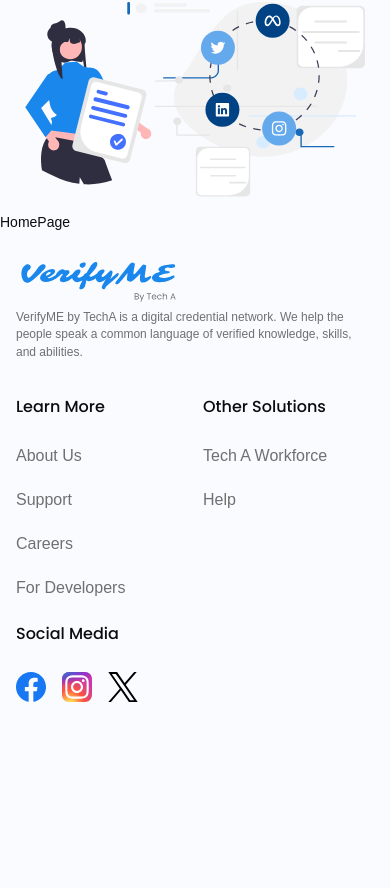
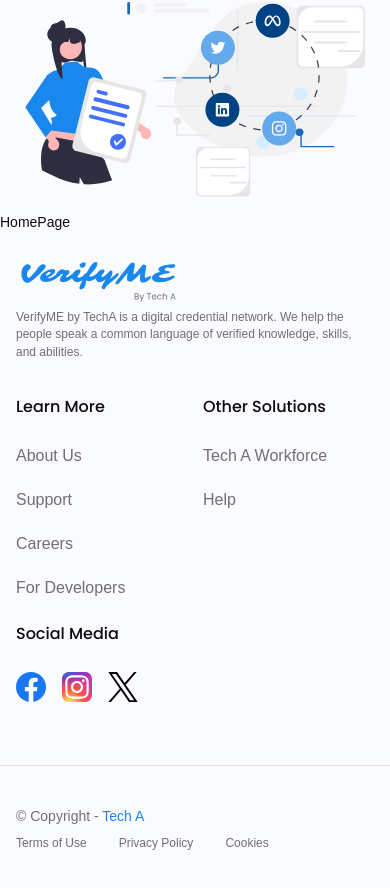
Before and after one commit to lyDiyamong/ratifyme-frontend, a React (Vite) app: page / in a window 390 px wide. Shown: the part 571-1459 px from the top of the page. Before the commit the page ends 1336 px from the top, so only its background shows below. Built offline with nearby package versions, Linux system fonts and the light colour scheme.

Commit message:
add(02-footer): modify the navbar and footer responsive & add respon config

```diff
--- a/src/assets/themes/index.js
+++ b/src/assets/themes/index.js
@@ -135,6 +135,7 @@ const theme = createTheme({
 
     breakpoints: {
         values: {
+            xss: 0,
             xs: 320, // Mobile devices (small screens)
             sm: 600, // Tablets and small screens
             md: 960, // Medium screens (e.g., small desktops)
--- a/src/layouts/landing/Footer.jsx
+++ b/src/layouts/landing/Footer.jsx
@@ -8,7 +8,7 @@ import {
   List,
   ListItem,
 } from "@mui/material";
-import verifyMe from "../../assets/images/VerifyME-Logo.svg";
+import VerifyMeLogo from "../../assets/images/VerifyME-Logo.svg";
 import Facebook from "../../assets/icons/facebok-svg.svg";
 import Instagram from "../../assets/icons/instagram-svg.svg";
 import Twiiter from "../../assets/icons/twitter-svg.svg";
@@ -54,7 +54,7 @@ const Footer = () => {
                               width: 160,
                           }}
                           alt="The house from the offer."
-                          src={verifyMe}
+                          src={VerifyMeLogo}
                       />
                       <Typography
                           variant="body2"
@@ -166,6 +166,50 @@ const Footer = () => {
                   </Grid>
               </Grid>
           </Container>
+
+          <Divider
+              maxWidth={false}
+              sx={{ maxWidth: "1600px", mx: "auto", py: 1, mb: 3 }}
+          />
+
+          <Box sx={{ bgcolor: "inherit", color: "inherit", py: 1, mt: 2 }}>
+              <Container
+                  maxWidth={false}
+                  sx={{ maxWidth: "1600px", mx: "auto", py: 1, mb: 3 }}
+              >
+                  <Typography
+                      variant="body2"
+                      sx={{
+                          display: { xs: "block", sm: "flex" }, // Disable flex below 538px
+                          alignItems: "center",
+                          justifyContent: "space-between",
+                          color: "text.disabled",
+                      }}
+                  >
+                      <Typography>
+                          © Copyright -{" "}
+                          <Typography
+                              component="span"
+                              sx={{ color: theme.palette.primary.main }}
+                          >
+                              Tech A
+                          </Typography>
+                      </Typography>
+
+                      <List
+                          sx={{
+                              display: "flex",
+                              alignItems: "center",
+                              gap: 4,
+                          }}
+                      >
+                          <Link sx={copyrightItem}>Terms of Use</Link>
+                          <Link sx={copyrightItem}>Privacy Policy</Link>
+                          <Link sx={copyrightItem}>Cookies</Link>
+                      </List>
+                  </Typography>
+              </Container>
+          </Box>
       </Box>
   );
 };
--- a/src/layouts/landing/Navbar.jsx
+++ b/src/layouts/landing/Navbar.jsx
@@ -11,7 +11,7 @@ import {
 } from "@mui/material";
 import { Link } from "react-router-dom";
 import MenuOpenIcon from "@mui/icons-material/MenuOpen";
-import verifyMe from "../../assets/images/VerifyME-Logo.svg";
+import VerifyMeLogo from "../../assets/images/VerifyME-Logo.svg";
 import { useTheme } from "@emotion/react";
 
 // Custom hook for hiding the navbar on scroll down and showing on scroll up
@@ -92,26 +92,21 @@ function Navbar() {
                                         width: 120,
                                     }}
                                     alt="The house from the offer."
-                                    src={verifyMe}
+                                    src={VerifyMeLogo}
                                 />
                             </Link>
                         </Box>
                         <Box
                             sx={{
                                 display: {
-                                    xs: "none",
+                                    xss: "none",
                                     md: "flex",
                                     gap: "100px",
                                 },
                             }}
                         >
                             <Box display={"flex"} gap={2}>
-                                <Link
-                                    to="/price"
-                                    // sx={{
-                                    //     borderRadius: "0px",
-                                    // }}
-                                >
+                                <Link to="/price">
                                     <Button sx={buttonStyle}>Price</Button>
                                 </Link>
                                 <Link to="/contactus">
@@ -135,10 +130,8 @@ function Navbar() {
                                     <Button
                                         variant="contained"
                                         sx={{
-                                            borderRadius:
-                                                theme.shape.borderRadius.btn,
-                                            color: theme.palette.text
-                                                .contrastText,
+                                            borderRadius: theme.shape.borderRadius.btn,
+                                            color: theme.palette.text.contrastText,
                                             fontWeight: theme.fontWeight.bold,
                                         }}
                                     >
@@ -177,8 +170,7 @@ function Navbar() {
                                 onClose={handleClose}
                                 sx={{
                                     "& .MuiPaper-root": {
-                                        borderRadius:
-                                            theme.shape.borderRadius.card,
+                                        borderRadius: theme.shape.borderRadius.card,
                                         boxShadow: theme.shadows.default,
                                         border: `1px solid ${theme.palette.text.light}`,
                                     },
@@ -186,20 +178,14 @@ function Navbar() {
                             >
                                 <MenuItem onClick={handleClose}>
                                     <Link to="/signup">
-                                        <Button
-                                            variant="text"
-                                            sx={menuResItem}
-                                        >
+                                        <Button variant="text" sx={menuResItem}>
                                             Price
                                         </Button>
                                     </Link>
                                 </MenuItem>
                                 <MenuItem onClick={handleClose}>
                                     <Link to="/signup">
-                                        <Button
-                                            variant="text"
-                                            sx={menuResItem}
-                                        >
+                                        <Button variant="text" sx={menuResItem}>
                                             Contact Us
                                         </Button>
                                     </Link>
@@ -209,11 +195,10 @@ function Navbar() {
                                         <Button
                                             variant="text"
                                             sx={{
-                                              borderRadius: "0px",
-                                              backgroundColor: "inherit",
-                                              fontWeight:
-                                                  theme.fontWeight.bold,
-                                          }}
+                                                borderRadius: "0px",
+                                                backgroundColor: "inherit",
+                                                fontWeight: theme.fontWeight.bold,
+                                            }}
                                         >
                                             Sign In
                                         </Button>
@@ -226,8 +211,7 @@ function Navbar() {
                                             sx={{
                                                 borderRadius: "0px",
                                                 backgroundColor: "inherit",
-                                                fontWeight:
-                                                    theme.fontWeight.bold,
+                                                fontWeight: theme.fontWeight.bold,
                                             }}
                                         >
                                             Sign Up
```
